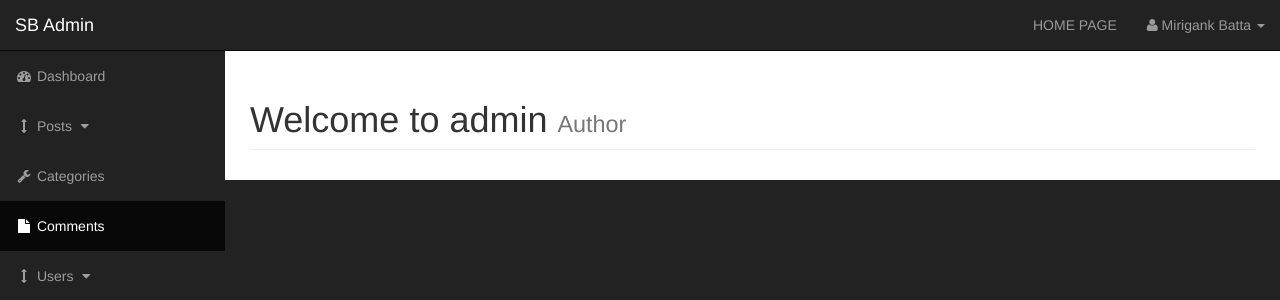
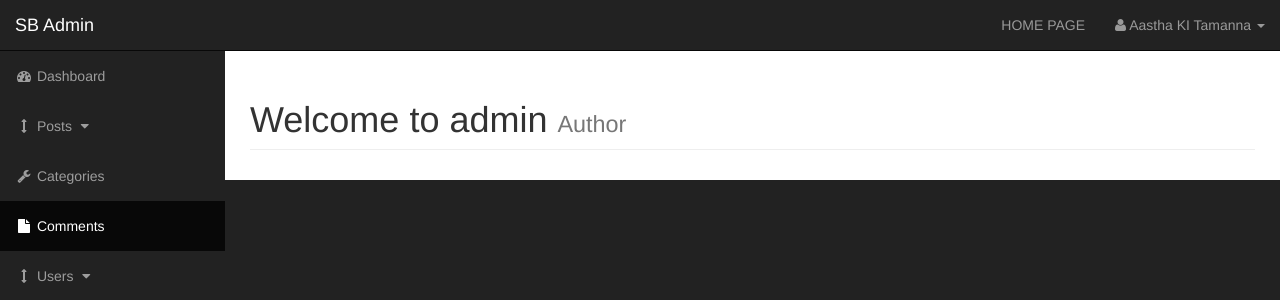
Before and after one commit to kull-boii/Online-blogging-system, a PHP site: page /admin/index.php in a window 1280 px wide. Shown: the top 300 px of the page. Run offline with PHP 8.4, Linux system fonts and the light colour scheme.

Commit message:
minor changes

```diff
--- a/admin/includes/admin_navigation.php
+++ b/admin/includes/admin_navigation.php
@@ -23,7 +23,7 @@
 
 
                 <li class="dropdown">
-                    <a href="#" class="dropdown-toggle" data-toggle="dropdown"><i class="fa fa-user"></i> Mirigank Batta <b class="caret"></b></a>
+                    <a href="#" class="dropdown-toggle" data-toggle="dropdown"><i class="fa fa-user"></i> Aastha KI Tamanna <b class="caret"></b></a>
                     <ul class="dropdown-menu">
                         <li>
                             <a href="#"><i class="fa fa-fw fa-user"></i> Profile</a>
--- a/admin/includes/update_categories.php
+++ b/admin/includes/update_categories.php
@@ -23,6 +23,7 @@
 
 if(isset($_POST['update_category'])){
 $the_cat_title = $_POST['cat_title'];
+echo  $the_cat_title . "<br\>" . "hello";
 $query = "UPDATE categories SET cat_title = '{$the_cat_title}' WHERE cat_id = {$cat_id}";
 $update_query = mysqli_query($connection,$query);
 if(!$update_query){
```
